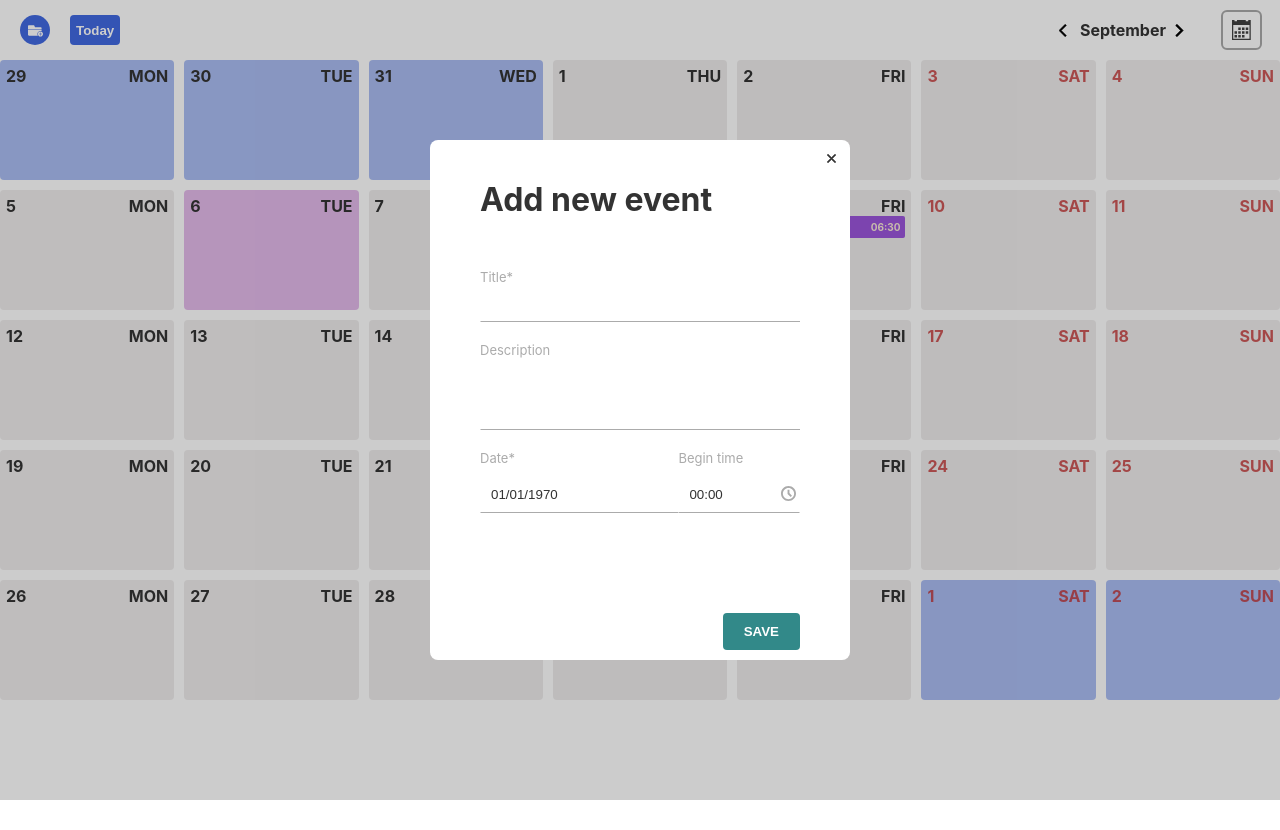
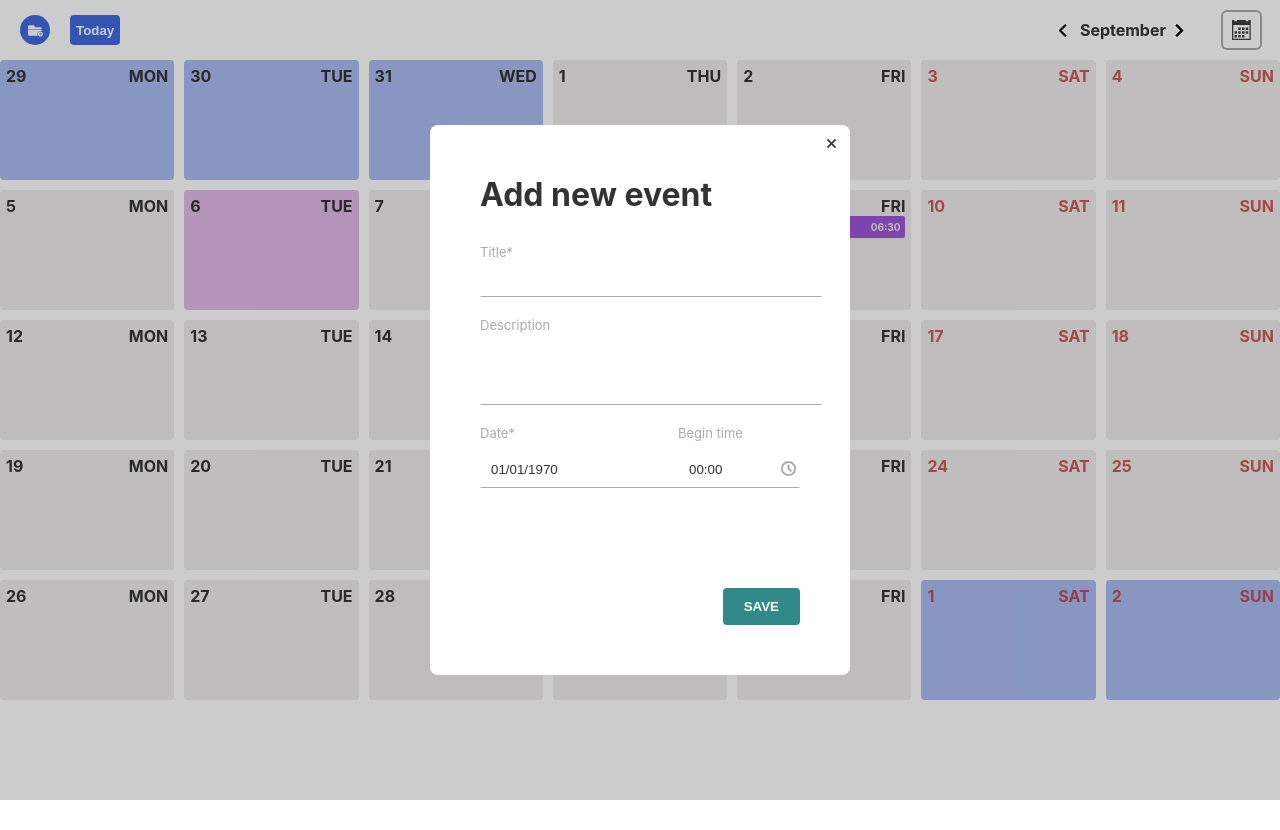
Before and after one commit to Mr-Nihility/calendar_test_task, a React (Create React App) app: page / in a window 1280 px wide. Both pictures are taken after a click on the button 35 px from the left and 30 px from the top of the page. Built offline with nearby package versions, Linux system fonts and the light colour scheme; the HTML template or start-up script is replaced by a standard one.

Commit message:
some fixes

```diff
--- a/src/CalendarCell/CalendarCell.module.css
+++ b/src/CalendarCell/CalendarCell.module.css
@@ -4,7 +4,6 @@
   font-size: 10px;
   padding: 5px;
   color: antiquewhite;
-  background-color: #00ea9c66;
   border-radius: 2px;
   cursor: pointer;
 }
--- a/src/EventForm/EventForm.jsx
+++ b/src/EventForm/EventForm.jsx
@@ -87,7 +87,9 @@ export default function EventForm({
           </svg>
         </button>
         <form className={styles.form} onSubmit={handlerSubmit}>
-          <b className={styles.title}>Add new event</b>
+          <b className={styles.title}>
+            {event ? `Edit event` : `Add new event`}
+          </b>
           {event && (
             <span className={styles.subtext}>
               Created at : {event.createdAt}
--- a/src/EventForm/EventForm.module.css
+++ b/src/EventForm/EventForm.module.css
@@ -12,7 +12,7 @@
 .modal {
   position: absolute;
   background-color: var(--bg-color);
-  padding: 10px;
+  padding: 50px 10px;
   width: 400px;
   top: 50%;
   left: 50%;
@@ -47,8 +47,7 @@
 }
 .title {
   display: block;
-  margin-bottom: 50px;
-  margin-top: 30px;
+  margin-bottom: 30px;
   font-size: 32px;
 }
 
@@ -58,7 +57,6 @@
   font-size: 13px;
   color: #ababab;
   margin-bottom: 20px;
-  overflow: hidden;
 }
 .subtitle {
   font-size: 13px;
```
